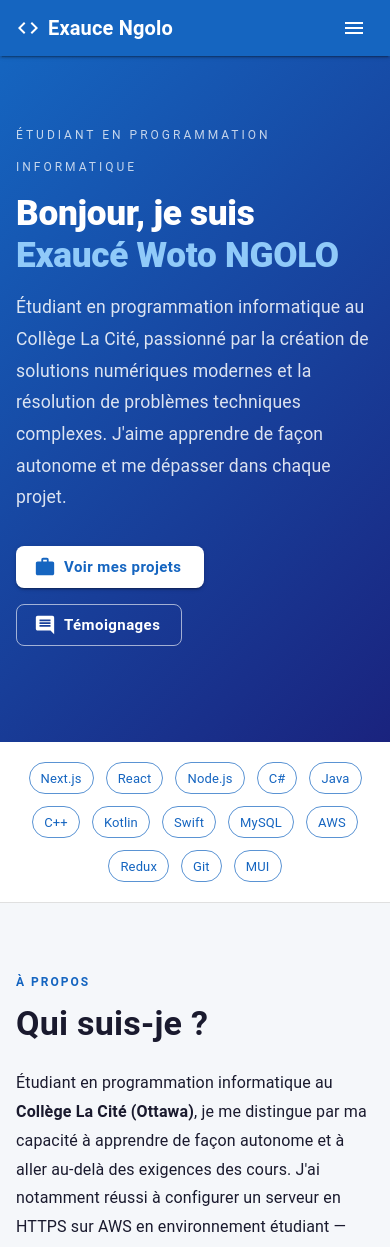
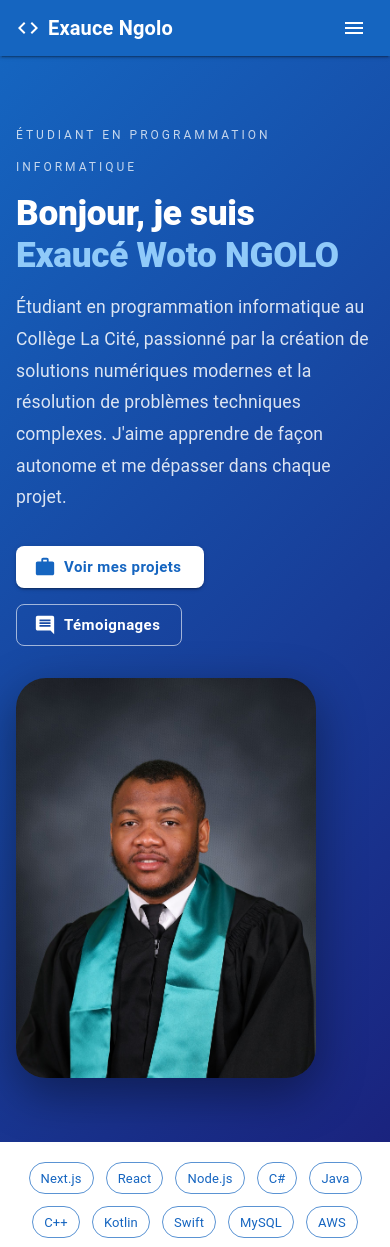
Before and after one commit to Exauce14/Portfolio_professionnel, a Next.js app: page / in a window 390 px wide. Shown: the top 1247 px of the page. Built offline with nearby package versions, Linux system fonts and the light colour scheme.

Commit message:
Ajustements photo et centrage héro
- Correction de la source image : photo.jpg → photo.jpeg
- Centrage amélioré du conteneur photo dans la section héro
- Simplification des styles : largeur fixe xs: 300px, md: 420px
- Suppression de mx: 'auto' et maxWidth en faveur de width responsive

```diff
--- a/src/app/page.js
+++ b/src/app/page.js
@@ -80,18 +80,16 @@ export default function HomePage() {
               <Grid item xs={12} md={5} sx={{ display: 'flex', justifyContent: 'center', alignItems: 'center' }}>
                 <Box
                   sx={{
-                    width: { xs: '100%', md: 420 },
-                    maxWidth: 420,
-                    mx: 'auto',
+                    width: { xs: 300, md: 420 },
+                    aspectRatio: '3/4',
                     borderRadius: 3,
                     overflow: 'hidden',
                     boxShadow: '0 16px 48px rgba(0,0,0,0.4)',
                     position: 'relative',
-                    aspectRatio: '3/4',
                   }}
                 >
                   <Image
-                    src="/photo.jpg"
+                    src="/photo.jpeg"
                     alt="Exaucé Woto NGOLO"
                     fill
                     style={{ objectFit: 'cover', objectPosition: 'center top' }}
```
Also changed, not shown: public/photo.jpeg (added).
